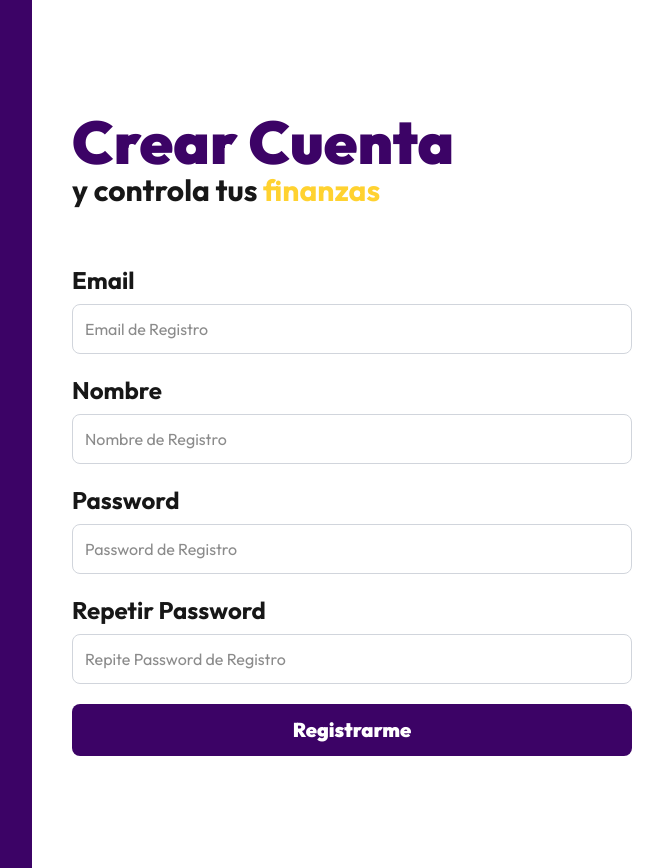
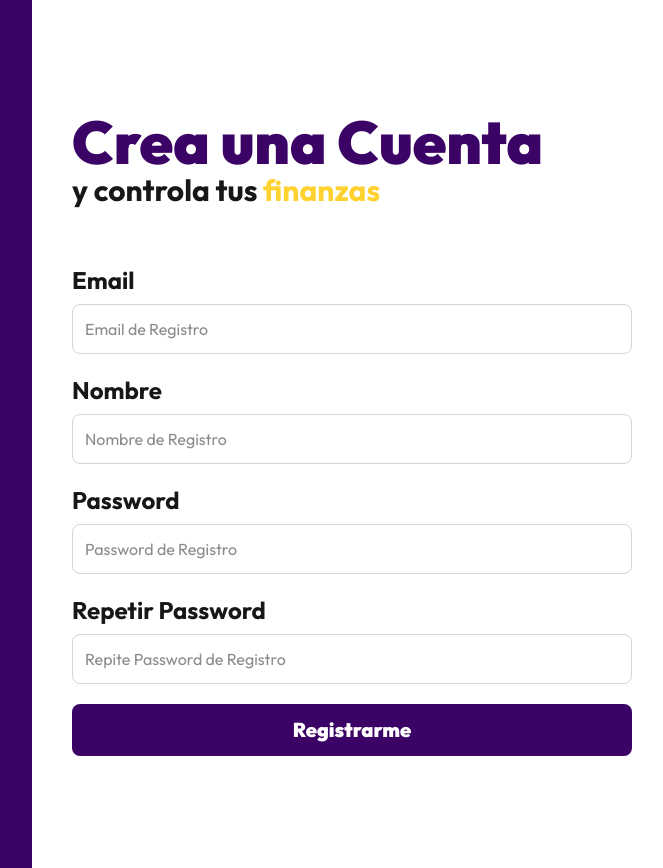
Before and after one commit to dvcode01/cashtrackr_frontend, a Next.js app: page /auth/register in a window 1280 px wide. Shown: the whole page, without its empty margins (608-1271 px from the left). Built offline with nearby package versions, Linux system fonts and the light colour scheme.

Commit message:
chore: change title text

```diff
--- a/app/auth/register/page.tsx
+++ b/app/auth/register/page.tsx
@@ -9,7 +9,7 @@ export const metadata: Metadata = {
 export default function RegisterPage() {
   return (
     <>
-        <h1 className="font-black text-6xl text-purple-950">Crear Cuenta</h1>
+        <h1 className="font-black text-6xl text-purple-950">Crea una Cuenta</h1>
         <p className="text-3xl font-bold">y controla tus <span className="text-amber-300">finanzas</span></p>
 
         <RegisterForm />
```
